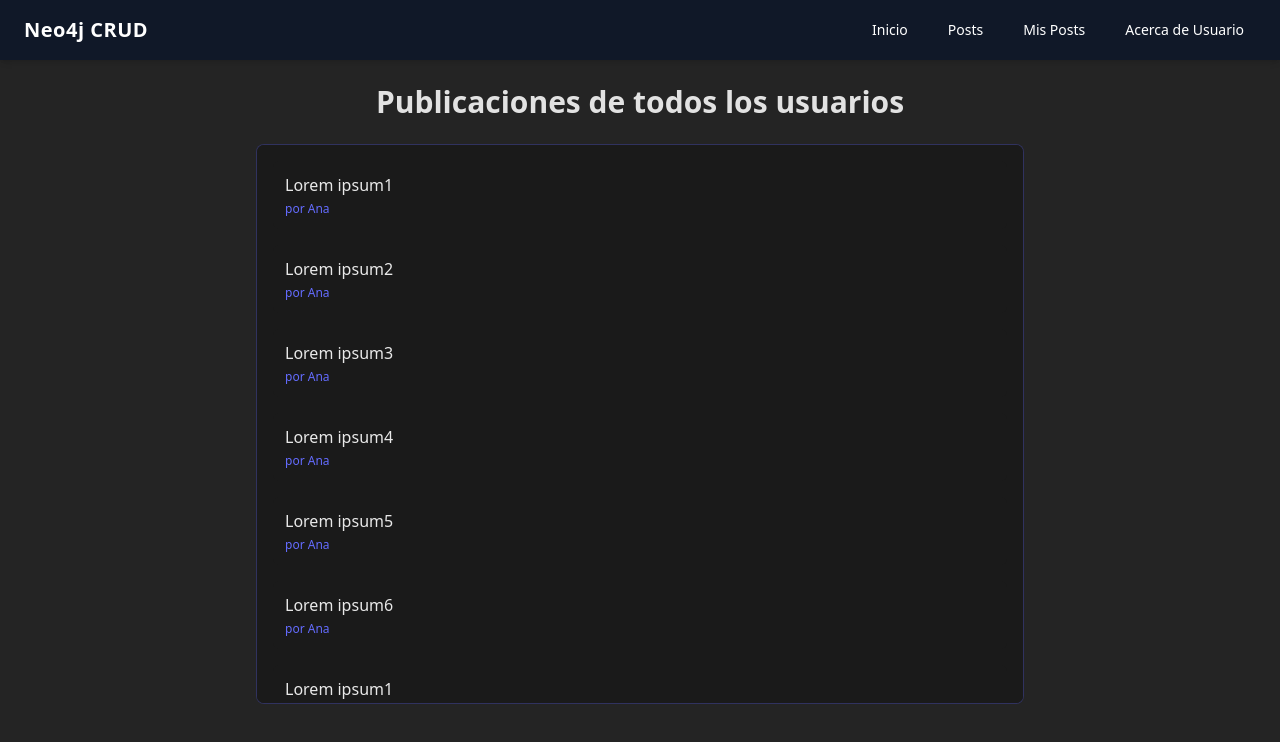
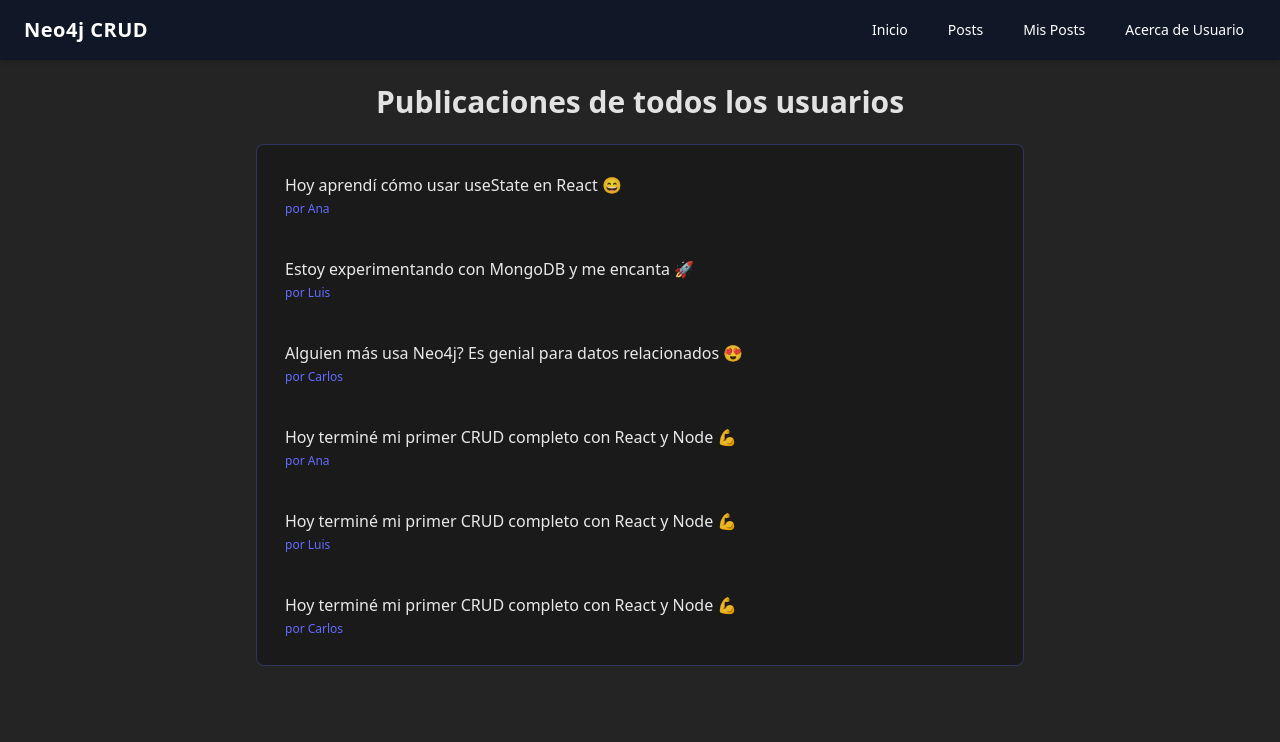
Before and after one commit to dbuninorte-202530-2496-team2/neo4j-crud, a React (Vite) app in the folder client/neo4j-frontend/: page /todosLosPosts in a window 1280 px wide. Shown: the top 742 px of the page. Built offline with nearby package versions, Linux system fonts and the light colour scheme.

Commit message:
Modal de agregar comentarios

```diff
--- a/client/neo4j-frontend/package.json
+++ b/client/neo4j-frontend/package.json
@@ -11,6 +11,7 @@
   },
   "dependencies": {
     "@tailwindcss/vite": "^4.1.16",
+    "framer-motion": "^12.23.24",
     "react": "^19.1.1",
     "react-dom": "^19.1.1",
     "react-router-dom": "^7.9.4",
--- a/client/neo4j-frontend/src/App.jsx
+++ b/client/neo4j-frontend/src/App.jsx
@@ -5,11 +5,53 @@ import UsuarioPage from "./pages/UsuarioPage";
 import  EditUsuarioPage from "./pages/EditUsuarioPage"
 import TodosLosPostsPage from "./pages/TodosLosPostsPage";
 
-const defaultUsers =[
-    { id: 1, nombre: "Ana" , posts: ["Lorem ipsum1", "Lorem ipsum2", "Lorem ipsum3", "Lorem ipsum4","Lorem ipsum5", "Lorem ipsum6"]},
-    { id: 2, nombre: "Luis" , posts: ["Lorem ipsum1", "Lorem ipsum2", "Lorem ipsum3", "Lorem ipsum4","Lorem ipsum5", "Lorem ipsum6"] },
-    { id: 3, nombre: "Carlos" , posts: ["Lorem ipsum1", "Lorem ipsum2", "Lorem ipsum3", "Lorem ipsum4","Lorem ipsum5", "Lorem ipsum6"]},
-]
+// USUARIOS
+const usuarios = [
+  { idu: 1, nombre: "Ana" },
+  { idu: 2, nombre: "Luis" },
+  { idu: 3, nombre: "Carlos" },
+];
+
+const posts = [
+  {idp: 1, contenido: "Hoy aprendí cómo usar useState en React 😄", autor: { idu: 1, nombre: "Ana" }},
+  {idp: 2, contenido: "Estoy experimentando con MongoDB y me encanta 🚀", autor: { idu: 2, nombre: "Luis" }},
+  {idp: 3, contenido: "Alguien más usa Neo4j? Es genial para datos relacionados 😍", autor: { idu: 3, nombre: "Carlos" }},
+  {idp: 4, contenido: "Hoy terminé mi primer CRUD completo con React y Node 💪", autor: { idu: 1, nombre: "Ana" }},
+  {idp: 5, contenido: "Hoy terminé mi primer CRUD completo con React y Node 💪", autor: { idu: 2, nombre: "Luis" }},
+  {idp: 6, contenido: "Hoy terminé mi primer CRUD completo con React y Node 💪", autor: { idu: 3, nombre: "Carlos" }},
+];
+
+// COMENTARIOS
+const comentarios = [
+  {
+    consec: 1,
+    contenidoCom: "Excelente post Ana!",
+    fechorCom: "2025-10-27T10:30:00",
+    likeNotLike: "like",
+    fechorAut: "2025-10-27T10:35:00",
+    idp: 1, // pertenece al post con idp=1
+    idu: 2, // hecho por el usuario con idu=2 (Luis)
+  },
+  {
+    consec: 2,
+    contenidoCom: "Muy interesante 😃",
+    fechorCom: "2025-10-27T11:00:00",
+    likeNotLike: "like",
+    fechorAut: "2025-10-27T11:05:00",
+    idp: 1,
+    idu: 3, // hecho por Carlos
+  },
+  {
+    consec: 3,
+    contenidoCom: "Buen ejemplo 👏",
+    fechorCom: "2025-10-27T12:00:00",
+    likeNotLike: "like",
+    fechorAut: "2025-10-27T12:10:00",
+    idp: 3,
+    idu: 1, // hecho por Ana
+  },
+];
+
 
 export default function App() {
   return (
@@ -17,10 +59,10 @@ export default function App() {
     <BrowserRouter>
       <Routes>
         <Route path="/" element={<HomePage />} />
-        <Route path="/usuarios" element={<UsuariosPage users={defaultUsers} />} />
-        <Route path="/usuario" element={<UsuarioPage />} />
+        <Route path="/usuarios" element={<UsuariosPage users={usuarios} />} />
+        <Route path="/usuario" element={<UsuarioPage posts={posts} comentarios={comentarios} />} />
         <Route path= "/editarUsuario" element={<EditUsuarioPage/>}/>
-        <Route path= "/todosLosPosts" element={<TodosLosPostsPage users={defaultUsers}/>}/>
+        <Route path= "/todosLosPosts" element={<TodosLosPostsPage posts = {posts} comentarios = {comentarios}/>}/>
       </Routes>
     </BrowserRouter>
     </div>
--- a/client/neo4j-frontend/src/components/PostItem.jsx
+++ b/client/neo4j-frontend/src/components/PostItem.jsx
@@ -1,11 +1,13 @@
-export default function PostItem({ post, autor, onClick }) {
+export default function PostItem({ post, usuario, onClick }) {
   return (
     <div
-      onClick={() => onClick?.(post, autor)}
+      onClick={() => onClick?.(post, usuario)}
       className="p-3 bg-[#1a1a1a] rounded-md hover:bg-[#323232] cursor-pointer transition"
     >
-      <p className="text-white/90">{post}</p>
-      <p className="text-xs text-[#646cff] mt-1">por {autor}</p>
+      <p className="text-white/90">{post.contenido}</p>
+      <p className="text-xs text-[#646cff] mt-1">
+        {usuario ? `por ${usuario.nombre}` : "Autor desconocido"}
+      </p>
     </div>
   );
 }
--- /dev/null
+++ b/client/neo4j-frontend/src/components/PostModal.jsx
@@ -0,0 +1,79 @@
+import { motion, AnimatePresence } from "framer-motion";
+import ComentarioForm from "./ComentarioForm";
+import ComentariosList from "./ComentariosList";
+
+export default function PostModal({ post, comentarios, onClose, usuarioActual, onAgregarComentario }) {
+  if (!post) return null;
+
+  const comentariosDelPost = comentarios.filter(
+    (c) => c.idp === post.idp && c.fechorAut != "" && c.fechorAut != null
+  );
+
+  const handleAgregarComentario = (contenido) => {
+    const comentario = {
+      consec: Date.now(),
+      contenidoCom: contenido,
+      fechorCom: new Date().toISOString(),
+      likeNotLike: "like",
+      fechorAut: new Date().toISOString(),
+      idp: post.idp,
+      idu: usuarioActual.idu,
+    };
+
+    onAgregarComentario(comentario);
+  };
+
+  return (
+    <AnimatePresence>
+      <motion.div
+        className="fixed inset-0 bg-black/70 flex justify-center items-center z-50 p-4"
+        initial={{ opacity: 0 }}
+        animate={{ opacity: 1 }}
+        exit={{ opacity: 0 }}
+        onClick={onClose}
+      >
+        <motion.div
+          className="bg-[#1a1a1a] rounded-2xl p-6 w-full max-w-lg shadow-xl border border-[#646cff]/40 max-h-[90vh] overflow-y-auto"
+          initial={{ scale: 0.9, opacity: 0 }}
+          animate={{ scale: 1, opacity: 1 }}
+          exit={{ scale: 0.9, opacity: 0 }}
+          onClick={(e) => e.stopPropagation()}
+        >
+          {/* Header del Post */}
+          <div className="mb-4">
+            <h2 className="text-2xl font-bold text-[#646cff] mb-2">
+              Post de {post.autor.nombre}
+            </h2>
+            <p className="text-white/90">{post.contenido}</p>
+          </div>
+
+          <hr className="border-[#646cff]/30 mb-4" />
+
+          {/* Sección de Comentarios */}
+          <div className="mb-4">
+            <h3 className="text-lg font-semibold mb-3 text-[#a3a3ff]">
+              Comentarios ({comentariosDelPost.length})
+            </h3>
+            <ComentariosList comentarios={comentariosDelPost} />
+          </div>
+
+          {/* Formulario para agregar comentario */}
+          <ComentarioForm
+            onAgregar={handleAgregarComentario}
+            usuarioActual={usuarioActual}
+          />
+
+          {/* Botón de cerrar */}
+          <div className="text-right mt-4 pt-4 border-t border-[#646cff]/30">
+            <button
+              onClick={onClose}
+              className="px-4 py-2 bg-[#646cff]/20 hover:bg-[#646cff]/30 text-[#646cff] rounded-lg transition-colors font-medium"
+            >
+              Cerrar
+            </button>
+          </div>
+        </motion.div>
+      </motion.div>
+    </AnimatePresence>
+  );
+}
--- a/client/neo4j-frontend/src/components/UsuarioPosts.jsx
+++ b/client/neo4j-frontend/src/components/UsuarioPosts.jsx
@@ -1,28 +1,27 @@
 import PostItem from "./PostItem";
 
-export default function UsuarioPosts({ usuario }) {
-  if (!usuario) return null;
-
-  const handlePostClick = (post, autor) => {
-    alert(`Post de ${autor}: ${post}`);
-  };
+export default function UsuarioPosts({ usuario, posts, onPostClick }) {
+  // Filtrar solo los posts del usuario actual
+  const postsDeUsuario = posts.filter(
+    (post) => post.autor.idu === usuario.idu
+  );
 
   return (
-    <div className="bg-[#2a2a2a] p-4 rounded-lg w-full">
-      <h3 className="text-xl font-semibold text-[#646cff] mb-3">
-        {usuario.nombre}
-      </h3>
-
-      <div className="space-y-3 overflow-y-auto max-h-[250px] pr-2 scrollbar-thin scrollbar-thumb-[#646cff]/50 scrollbar-track-[#1a1a1a]">
-        {usuario.posts.map((post, index) => (
+    <div className="bg-[#1a1a1a] rounded-lg p-4 max-h-[60vh] overflow-y-auto scrollbar-thin scrollbar-thumb-[#646cff]/40 scrollbar-track-[#1a1a1a]">
+      {postsDeUsuario.length > 0 ? (
+        postsDeUsuario.map((post) => (
           <PostItem
-            key={index}
+            key={post.idp}
             post={post}
-            autor={usuario.nombre}
-            onClick={handlePostClick}
+            usuario = {usuario}
+            onClick={() => onPostClick(usuario, post)}
           />
-        ))}
-      </div>
+        ))
+      ) : (
+        <p className="text-white/70 text-center">
+          Este usuario no tiene publicaciones aún.
+        </p>
+      )}
     </div>
   );
 }
--- a/client/neo4j-frontend/src/pages/TodosLosPostsPage.jsx
+++ b/client/neo4j-frontend/src/pages/TodosLosPostsPage.jsx
@@ -1,39 +1,52 @@
+import { useLocation } from "react-router-dom";
+import { useState } from "react";
 import Navbar from "../components/Navbar";
 import PostItem from "../components/PostItem";
-import { useLocation } from "react-router-dom";
+import PostModal from "../components/PostModal";
 
+export default function TodosLosPostsPage({ posts: allPosts, comentarios: allComentarios }) {
+  const location = useLocation();
+  const usuario = location.state?.usuario;
+  const [postSeleccionado, setPostSeleccionado] = useState(null);
 
-export default function TodosLosPostsPage({ users }) {
-    const location = useLocation();
-    const usuario = location.state?.usuario; // recupera el usuario que viene de Navbar
+  // Estados locales para posts y comentarios
+  const [posts, setPosts] = useState(allPosts);
+  const [comentarios, setComentarios] = useState(allComentarios);
 
-  // Combinar todos los posts de todos los usuarios en un solo arreglo plano
-  const allPosts = users.flatMap((user) =>
-    user.posts.map((post) => ({ autor: user.nombre, post }))
-  );
-
-  const handlePostClick = (post, autor) => {
-    alert(`Post de ${autor}: ${post}`);
+  // 📌 Agregar comentario
+  const handleAgregarComentario = (comentario) => {
+    setComentarios((prev) => [...prev, comentario]);
   };
 
   return (
     <div className="min-h-screen bg-[#242424] text-white/87">
-      <Navbar usuario = {usuario}/>
+      <Navbar usuario={usuario} />
 
       <div className="p-6 flex flex-col items-center">
         <h2 className="text-3xl font-bold mb-6">Publicaciones de todos los usuarios</h2>
 
         <div className="w-full max-w-3xl space-y-4 overflow-y-auto max-h-[70vh] p-4 border border-[#646cff]/30 rounded-lg bg-[#1a1a1a] scrollbar-thin scrollbar-thumb-[#646cff]/40 scrollbar-track-[#1a1a1a]">
-          {allPosts.map((item, index) => (
+          {posts.map((post) => (
             <PostItem
-              key={index}
-              post={item.post}
-              autor={item.autor}
-              onClick={handlePostClick}
+              key={post.idp}
+              post={post}
+              usuario={post.autor}
+              onClick={() => setPostSeleccionado(post)}
             />
           ))}
         </div>
       </div>
+
+      {/* Modal que se muestra al hacer click */}
+      {postSeleccionado && (
+        <PostModal
+          post={postSeleccionado}
+          comentarios={comentarios}
+          usuarioActual={usuario}
+          onClose={() => setPostSeleccionado(null)}
+          onAgregarComentario={handleAgregarComentario}
+        />
+      )}
     </div>
   );
 }
--- a/client/neo4j-frontend/src/pages/UsuarioPage.jsx
+++ b/client/neo4j-frontend/src/pages/UsuarioPage.jsx
@@ -3,21 +3,34 @@ import { useState } from "react";
 import Swal from "sweetalert2";
 import Navbar from "../components/Navbar";
 import UsuarioPosts from "../components/UsuarioPosts";
+import PostModal from "../components/PostModal";
 
-export default function OtraPage() {
+export default function UsuarioPage({ posts: allPosts, comentarios: allComentarios }) {
   const location = useLocation();
   const navigate = useNavigate();
   const usuario = location.state?.usuario;
+  const [postSeleccionado, setPostSeleccionado] = useState(null);
 
-  // Copiamos los posts a un estado local para poder modificarlos
-  const [posts, setPosts] = useState(usuario?.posts || []);
+  // Estados locales para posts y comentarios
+  const [posts, setPosts] = useState(allPosts);
+  const [comentarios, setComentarios] = useState(allComentarios);
+
+  // Si no hay usuario, redirige
+  if (!usuario) {
+    navigate("/usuarios");
+    return null;
+  }
+
+  // Filtrar los posts del usuario actual
+  const userPosts = posts.filter((p) => p.autor.idu === usuario.idu);
 
   const handlePostClick = (usuario, post) => {
-    alert(`Post de ${usuario.nombre}: ${post}`);
+    setPostSeleccionado(post);
   };
 
+  // 📌 Agregar nuevo post
   const handleAgregarPost = async () => {
-    const { value: nuevoPost } = await Swal.fire({
+    const { value: nuevoContenido } = await Swal.fire({
       title: "Nuevo post",
       input: "textarea",
       inputLabel: "Escribe tu post",
@@ -30,16 +43,22 @@ export default function OtraPage() {
       color: "#fff",
     });
 
-    if (nuevoPost) {
+    if (nuevoContenido) {
+      const nuevoPost = {
+        idp: posts.length + 1,
+        contenido: nuevoContenido,
+        autor: { idu: usuario.idu, nombre: usuario.nombre },
+      };
+
       setPosts((prev) => [...prev, nuevoPost]);
       Swal.fire("✅ Post agregado", "", "success");
     }
   };
 
-  if (!usuario) {
-    navigate("/usuarios");
-    return null;
-  }
+  // 📌 Agregar comentario
+  const handleAgregarComentario = (comentario) => {
+    setComentarios((prev) => [...prev, comentario]);
+  };
 
   return (
     <div className="min-h-screen bg-[#242424] text-white/87">
@@ -49,27 +68,32 @@ export default function OtraPage() {
         <h2 className="text-3xl font-bold mb-6">Posts de {usuario.nombre}</h2>
 
         {/* Mostrar los posts del usuario */}
-        {posts.length > 0 ? (
+        {userPosts.length > 0 ? (
           <div className="w-full max-w-2xl">
-            <UsuarioPosts
-              usuario={{ ...usuario, posts }}
-              onPostClick={handlePostClick}
-            />
+            <UsuarioPosts usuario={usuario} posts={userPosts} onPostClick={handlePostClick} />
           </div>
         ) : (
-          <p className="text-white/70 mb-6">
-            Este usuario aún no tiene posts
-          </p>
+          <p className="text-gray-400">Este usuario no tiene posts aún.</p>
         )}
 
-        {/* Botón para agregar un nuevo post */}
+        {/* Botón para agregar post */}
         <button
           onClick={handleAgregarPost}
-          className="mt-6 rounded-md bg-[#646cff] hover:bg-[#535bf2] px-6 py-2 text-white font-medium transition"
+          className="mt-6 bg-blue-600 hover:bg-blue-700 text-white font-medium px-4 py-2 rounded-lg transition"
         >
-          ➕ Agregar Post
+          Agregar Post
         </button>
 
+        {/* Modal que se muestra al hacer click */}
+        {postSeleccionado && (
+          <PostModal
+            post={postSeleccionado}
+            comentarios={comentarios}
+            usuarioActual={usuario}
+            onClose={() => setPostSeleccionado(null)}
+            onAgregarComentario={handleAgregarComentario}
+          />
+        )}
       </div>
     </div>
   );
```
Also changed, not shown: client/neo4j-frontend/src/components/ComentarioForm.jsx (added, +36 -0 lines), client/neo4j-frontend/src/components/ComentariosList.jsx (added, +26 -0 lines), client/neo4j-frontend/src/pages/EditUsuarioPage.jsx (+6 -2 lines), client/neo4j-frontend/src/pages/UsuariosPage.jsx (+5 -5 lines), 1 other file (tests, documents, lock files or other folders).
